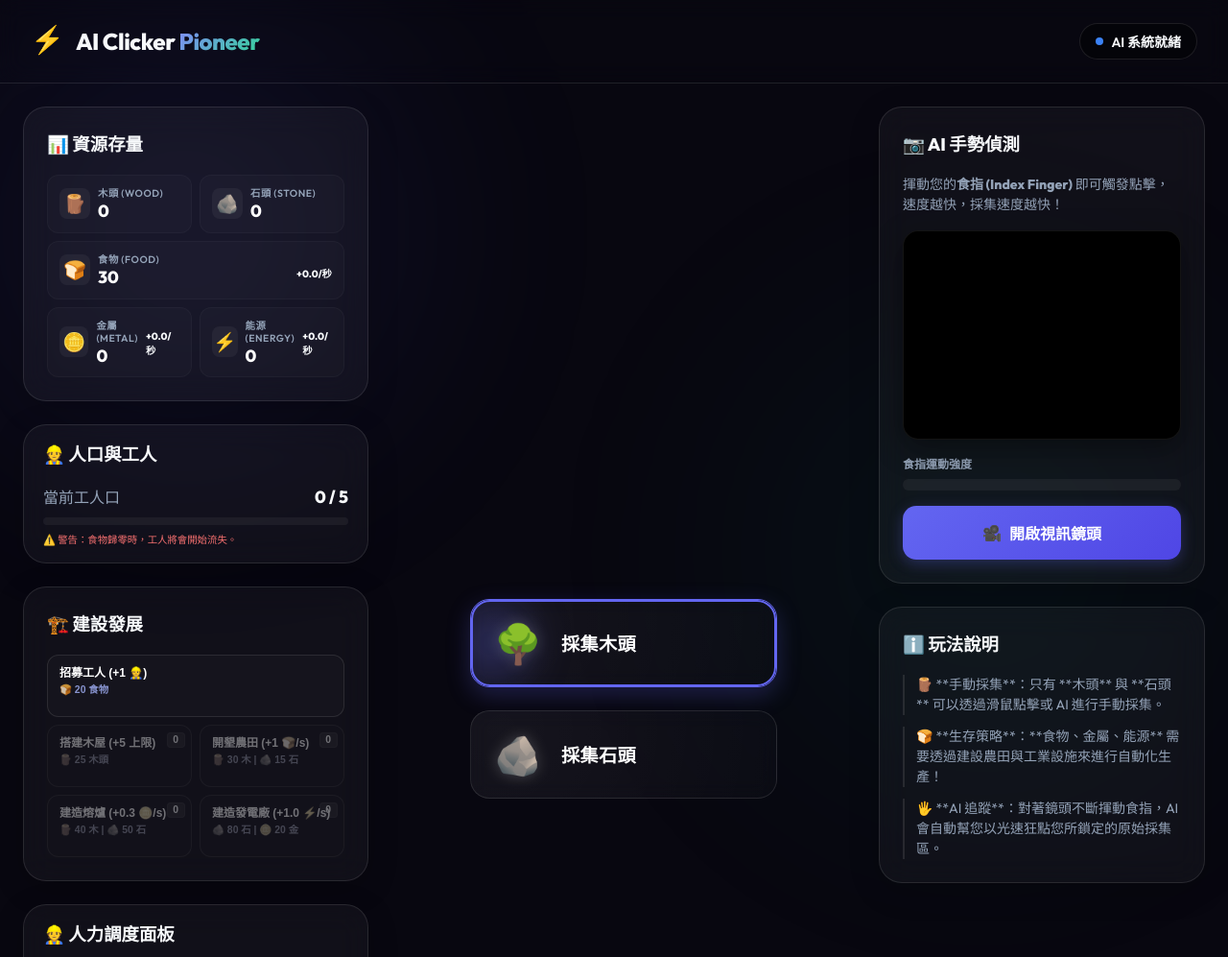
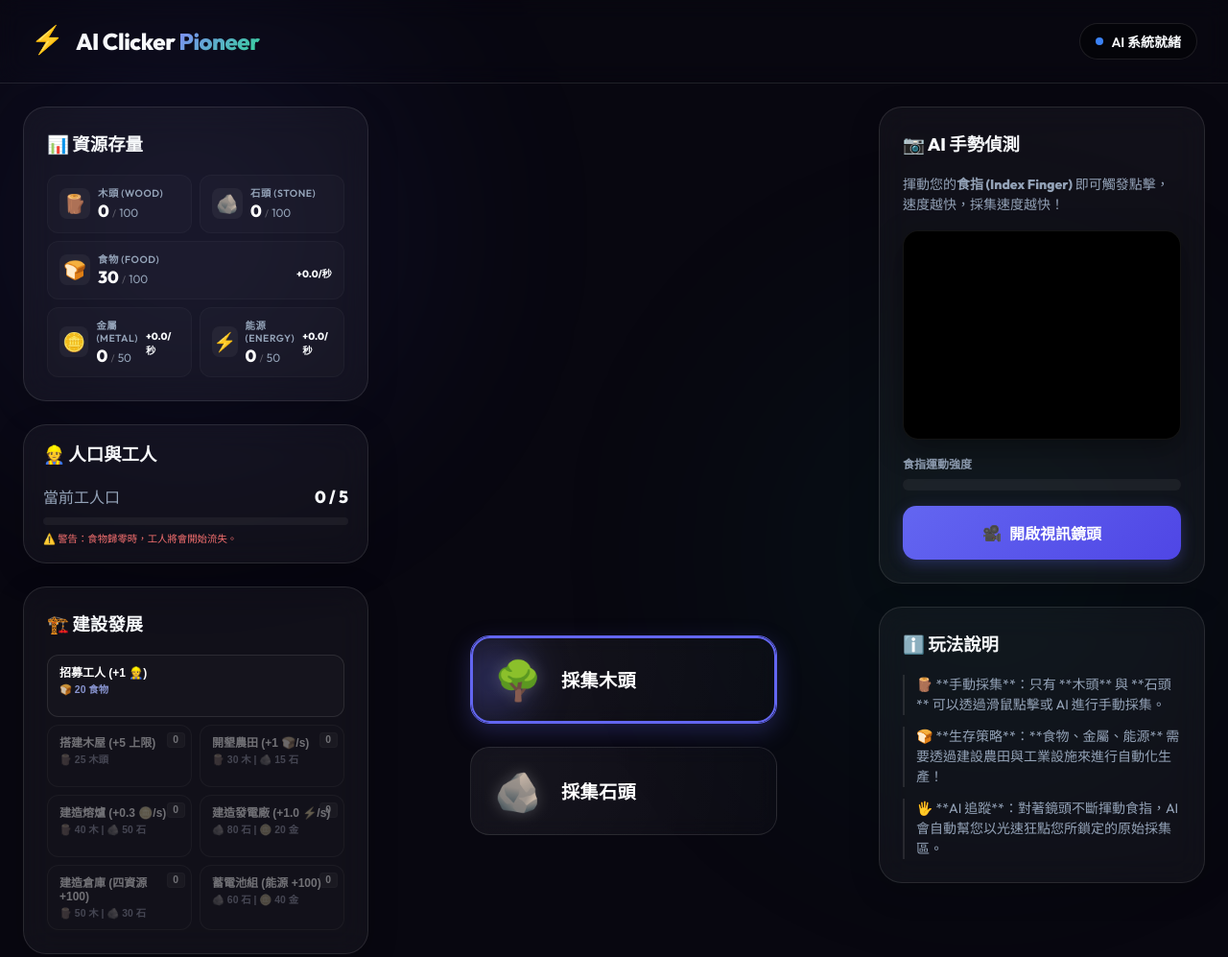
Before and after one commit to toydogcat/ai-clicker-, a website built with Vite: page index.html in a window 1280 px wide. Shown: the top 997 px of the page at 96% size. Built offline with nearby package versions, Linux system fonts and the light colour scheme; what @mediapipe/tasks-vision would draw is missing.

Commit message:
feat: implement Resource Capacity Limits & Storages with base limits, Warehouse/Battery expansions, and capped gold UI highlights

```diff
--- a/index.html
+++ b/index.html
@@ -41,21 +41,27 @@
             <span class="res-icon">🪵</span>
             <div class="res-details">
               <label>木頭 (Wood)</label>
-              <span class="res-value" id="woodCount">0</span>
+              <span class="res-value">
+                <span id="woodCount">0</span><span class="res-limit-sep">/</span><span class="res-limit" id="woodMax">100</span>
+              </span>
             </div>
           </div>
           <div class="resource-item" id="res-stone">
             <span class="res-icon">🪨</span>
             <div class="res-details">
               <label>石頭 (Stone)</label>
-              <span class="res-value" id="stoneCount">0</span>
+              <span class="res-value">
+                <span id="stoneCount">0</span><span class="res-limit-sep">/</span><span class="res-limit" id="stoneMax">100</span>
+              </span>
             </div>
           </div>
           <div class="resource-item" id="res-food">
             <span class="res-icon">🍞</span>
             <div class="res-details">
               <label>食物 (Food)</label>
-              <span class="res-value" id="foodCount">30</span>
+              <span class="res-value">
+                <span id="foodCount">30</span><span class="res-limit-sep">/</span><span class="res-limit" id="foodMax">100</span>
+              </span>
             </div>
             <div class="res-rate alert-text" id="foodDrainRate">+0.0/秒</div>
           </div>
@@ -63,7 +69,9 @@
             <span class="res-icon">🪙</span>
             <div class="res-details">
               <label>金屬 (Metal)</label>
-              <span class="res-value" id="metalCount">0</span>
+              <span class="res-value">
+                <span id="metalCount">0</span><span class="res-limit-sep">/</span><span class="res-limit" id="metalMax">50</span>
+              </span>
             </div>
             <div class="res-rate" id="metalGenRate">+0.0/秒</div>
           </div>
@@ -71,7 +79,9 @@
             <span class="res-icon">⚡</span>
             <div class="res-details">
               <label>能源 (Energy)</label>
-              <span class="res-value" id="energyCount">0</span>
+              <span class="res-value">
+                <span id="energyCount">0</span><span class="res-limit-sep">/</span><span class="res-limit" id="energyMax">50</span>
+              </span>
             </div>
             <div class="res-rate" id="energyGenRate">+0.0/秒</div>
           </div>
@@ -136,6 +146,22 @@
               <span class="build-btn-cost">🪨 80 石 | 🪙 20 金</span>
             </div>
             <span class="build-btn-count" id="powerCount">0</span>
+          </button>
+
+          <button class="build-btn" id="btn-build-warehouse" disabled>
+            <div class="build-btn-info">
+              <span class="build-btn-title">建造倉庫 (四資源 +100)</span>
+              <span class="build-btn-cost">🪵 50 木 | 🪨 30 石</span>
+            </div>
+            <span class="build-btn-count" id="warehouseCount">0</span>
+          </button>
+
+          <button class="build-btn" id="btn-build-battery" disabled>
+            <div class="build-btn-info">
+              <span class="build-btn-title">蓄電池組 (能源 +100)</span>
+              <span class="build-btn-cost">🪨 60 石 | 🪙 40 金</span>
+            </div>
+            <span class="build-btn-count" id="batteryCount">0</span>
           </button>
         </div>
       </div>
--- a/src/main.js
+++ b/src/main.js
@@ -16,7 +16,9 @@ const state = {
     cabins: 0,
     farms: 0,
     smelter: 0,
-    powerPlant: 0
+    powerPlant: 0,
+    warehouse: 0,
+    battery: 0
   },
   jobs: {
     woodcutter: 0,
@@ -30,18 +32,35 @@ const COSTS = {
   cabin: { wood: 25 },
   farm: { wood: 30, stone: 15 },
   smelter: { wood: 40, stone: 50 },
-  powerPlant: { stone: 80, metal: 20 }
+  powerPlant: { stone: 80, metal: 20 },
+  warehouse: { wood: 50, stone: 30 },
+  battery: { stone: 60, metal: 40 }
 };
 
 // DOM References
 const woodEl = document.getElementById("woodCount");
+const woodMaxEl = document.getElementById("woodMax");
+const resWoodItem = document.getElementById("res-wood");
+
 const stoneEl = document.getElementById("stoneCount");
+const stoneMaxEl = document.getElementById("stoneMax");
+const resStoneItem = document.getElementById("res-stone");
+
 const foodEl = document.getElementById("foodCount");
+const foodMaxEl = document.getElementById("foodMax");
 const foodRateEl = document.getElementById("foodDrainRate");
+const resFoodItem = document.getElementById("res-food");
+
 const metalEl = document.getElementById("metalCount");
+const metalMaxEl = document.getElementById("metalMax");
 const metalRateEl = document.getElementById("metalGenRate");
+const resMetalItem = document.getElementById("res-metal");
+
 const energyEl = document.getElementById("energyCount");
+const energyMaxEl = document.getElementById("energyMax");
 const energyRateEl = document.getElementById("energyGenRate");
+const resEnergyItem = document.getElementById("res-energy");
+
 const workerEl = document.getElementById("workerCount");
 const limitEl = document.getElementById("workerLimit");
 const popBarEl = document.getElementById("popLimitBar");
@@ -57,11 +76,16 @@ const cabinCountEl = document.getElementById("cabinCount");
 const farmCountEl = document.getElementById("farmCount");
 const smelterCountEl = document.getElementById("smelterCount");
 const powerCountEl = document.getElementById("powerCount");
+const warehouseCountEl = document.getElementById("warehouseCount");
+const batteryCountEl = document.getElementById("batteryCount");
+
 const btnHireWorker = document.getElementById("btn-hire-worker");
 const btnBuildCabin = document.getElementById("btn-build-cabin");
 const btnBuildFarm = document.getElementById("btn-build-farm");
 const btnBuildSmelter = document.getElementById("btn-build-smelter");
 const btnBuildPower = document.getElementById("btn-build-power");
+const btnBuildWarehouse = document.getElementById("btn-build-warehouse");
+const btnBuildBattery = document.getElementById("btn-build-battery");
 
 // Dispatch Panel DOM
 const idleCountEl = document.getElementById("idleWorkers");
@@ -90,13 +114,42 @@ function setGatherFocus(resource) {
   }
 }
 
+// Calculate Dynamic Storage Limits based on Warehouses/Batteries
+function getCapacities() {
+  const whBonus = state.buildings.warehouse * 100;
+  const batBonus = state.buildings.battery * 100;
+  return {
+    wood: 100 + whBonus,
+    stone: 100 + whBonus,
+    food: 100 + whBonus,
+    metal: 50 + whBonus,
+    energy: 50 + batBonus
+  };
+}
+
 // Update Display
 function updateUI() {
+  const caps = getCapacities();
+
   woodEl.textContent = Math.floor(state.wood);
+  woodMaxEl.textContent = caps.wood;
+  resWoodItem.classList.toggle("res-full", Math.floor(state.wood) >= caps.wood);
+
   stoneEl.textContent = Math.floor(state.stone);
+  stoneMaxEl.textContent = caps.stone;
+  resStoneItem.classList.toggle("res-full", Math.floor(state.stone) >= caps.stone);
+
   foodEl.textContent = Math.floor(state.food);
+  foodMaxEl.textContent = caps.food;
+  resFoodItem.classList.toggle("res-full", Math.floor(state.food) >= caps.food);
+
   metalEl.textContent = Math.floor(state.metal);
+  metalMaxEl.textContent = caps.metal;
+  resMetalItem.classList.toggle("res-full", Math.floor(state.metal) >= caps.metal);
+
   energyEl.textContent = Math.floor(state.energy);
+  energyMaxEl.textContent = caps.energy;
+  resEnergyItem.classList.toggle("res-full", Math.floor(state.energy) >= caps.energy);
 
   // Calculate net food per second
   const passiveGen = (state.buildings.farms * 1.0) + (state.jobs.farmer * 0.5);
@@ -126,6 +179,8 @@ function updateUI() {
   farmCountEl.textContent = state.buildings.farms;
   smelterCountEl.textContent = state.buildings.smelter;
   powerCountEl.textContent = state.buildings.powerPlant;
+  warehouseCountEl.textContent = state.buildings.warehouse;
+  batteryCountEl.textContent = state.buildings.battery;
 
   // Update Job allocation counters
   const assignedCount = state.jobs.woodcutter + state.jobs.miner + state.jobs.farmer;
@@ -150,6 +205,8 @@ function updateUI() {
   btnBuildFarm.disabled = (state.wood < COSTS.farm.wood || state.stone < COSTS.farm.stone);
   btnBuildSmelter.disabled = (state.wood < COSTS.smelter.wood || state.stone < COSTS.smelter.stone);
   btnBuildPower.disabled = (state.stone < COSTS.powerPlant.stone || state.metal < COSTS.powerPlant.metal);
+  btnBuildWarehouse.disabled = (state.wood < COSTS.warehouse.wood || state.stone < COSTS.warehouse.stone);
+  btnBuildBattery.disabled = (state.stone < COSTS.battery.stone || state.metal < COSTS.battery.metal);
 }
 
 // Dispatch Logic: Assign jobs
@@ -168,15 +225,18 @@ function adjustJob(jobName, delta) {
 // Action Click: Gather Resource
 function performClick(resourceOverride = null, sourceX = null, sourceY = null) {
   const resource = resourceOverride || state.gatherFocus;
+  const caps = getCapacities();
   let text = "";
   let color = "";
 
   if (resource === "wood") {
-    state.wood += 1;
+    if (Math.floor(state.wood) >= caps.wood) return; // Prevent gathering if full
+    state.wood = Math.min(state.wood + 1, caps.wood);
     text = "+1 木頭";
     color = "#818cf8"; // indigo
   } else if (resource === "stone") {
-    state.stone += 1;
+    if (Math.floor(state.stone) >= caps.stone) return; // Prevent gathering if full
+    state.stone = Math.min(state.stone + 1, caps.stone);
     text = "+1 石頭";
     color = "#94a3b8"; // slate
   } else {
@@ -234,6 +294,8 @@ function spawnFloatingText(text, color, clientX = null, clientY = null) {
 // Game Tick Loops (Farms, Consumptions, Jobs)
 // ==========================================
 function gameTick() {
+  const caps = getCapacities();
+
   // 1. Passive food yield (Farms: +1/s, Farmers: +0.5/s)
   const passiveGen = (state.buildings.farms * 1) + (state.jobs.farmer * 0.5);
   state.food += passiveGen;
@@ -249,6 +311,13 @@ function gameTick() {
   // 4. Automated Industrial Yields (Smelters: +0.3/s Metal, Power Plants: +1.0/s Energy)
   state.metal += state.buildings.smelter * 0.3;
   state.energy += state.buildings.powerPlant * 1.0;
+
+  // Apply resource caps (Food, Wood, Stone, Metal, Energy)
+  state.wood = Math.min(state.wood, caps.wood);
+  state.stone = Math.min(state.stone, caps.stone);
+  state.food = Math.min(state.food, caps.food);
+  state.metal = Math.min(state.metal, caps.metal);
+  state.energy = Math.min(state.energy, caps.energy);
 
   // 5. Handle Survival / Hunger Deaths
   if (state.food < 0) {
@@ -348,6 +417,26 @@ btnBuildPower.addEventListener("click", () => {
     state.metal -= COSTS.powerPlant.metal;
     state.buildings.powerPlant += 1;
     spawnFloatingText("+1 電廠 ⚡", "#facc15");
+    updateUI();
+  }
+});
+
+btnBuildWarehouse.addEventListener("click", () => {
+  if (state.wood >= COSTS.warehouse.wood && state.stone >= COSTS.warehouse.stone) {
+    state.wood -= COSTS.warehouse.wood;
+    state.stone -= COSTS.warehouse.stone;
+    state.buildings.warehouse += 1;
+    spawnFloatingText("+1 倉庫 📦", "#10b981");
+    updateUI();
+  }
+});
+
+btnBuildBattery.addEventListener("click", () => {
+  if (state.stone >= COSTS.battery.stone && state.metal >= COSTS.battery.metal) {
+    state.stone -= COSTS.battery.stone;
+    state.metal -= COSTS.battery.metal;
+    state.buildings.battery += 1;
+    spawnFloatingText("+1 蓄電池 🔋", "#f59e0b");
     updateUI();
   }
 });
--- a/src/style.css
+++ b/src/style.css
@@ -237,6 +237,32 @@ h1 {
   font-size: 1.5rem;
   color: #ffffff;
   margin-top: 0.15rem;
+  display: flex;
+  align-items: baseline;
+  transition: color 0.3s ease;
+}
+
+.res-limit-sep {
+  opacity: 0.3;
+  font-size: 0.85rem;
+  font-weight: 400;
+  margin: 0 0.2rem;
+}
+
+.res-limit {
+  font-size: 0.9rem;
+  color: var(--text-secondary);
+  font-weight: 500;
+  transition: color 0.3s ease;
+}
+
+/* Trigger when resource hits its limit */
+.res-full .res-value {
+  color: #facc15 !important; /* Bright Gold */
+  text-shadow: 0 0 10px rgba(250, 204, 21, 0.3);
+}
+.res-full .res-limit {
+  color: rgba(250, 204, 21, 0.8) !important;
 }
 
 .res-rate {
@@ -1034,6 +1060,14 @@ h1 {
     margin-top: 0;
   }
 
+  .res-limit-sep {
+    font-size: 0.65rem;
+  }
+
+  .res-limit {
+    font-size: 0.75rem;
+  }
+
   .res-rate {
     position: relative;
     right: auto;
```
